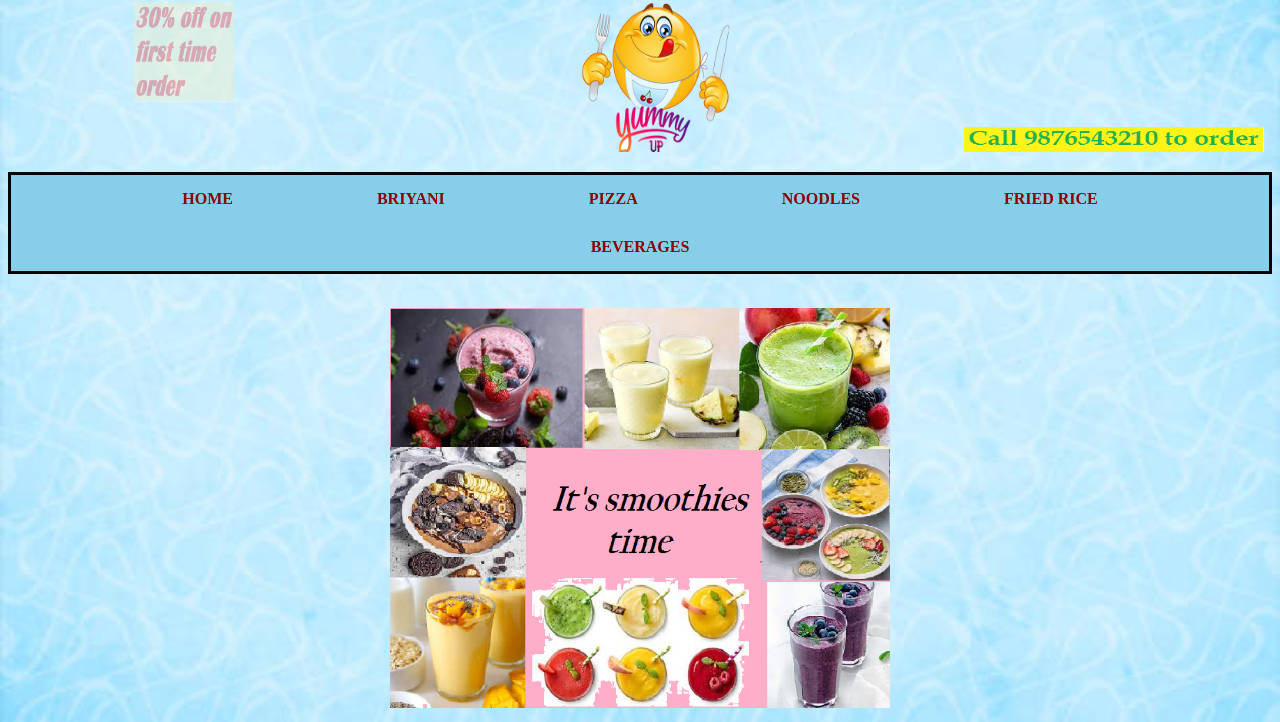
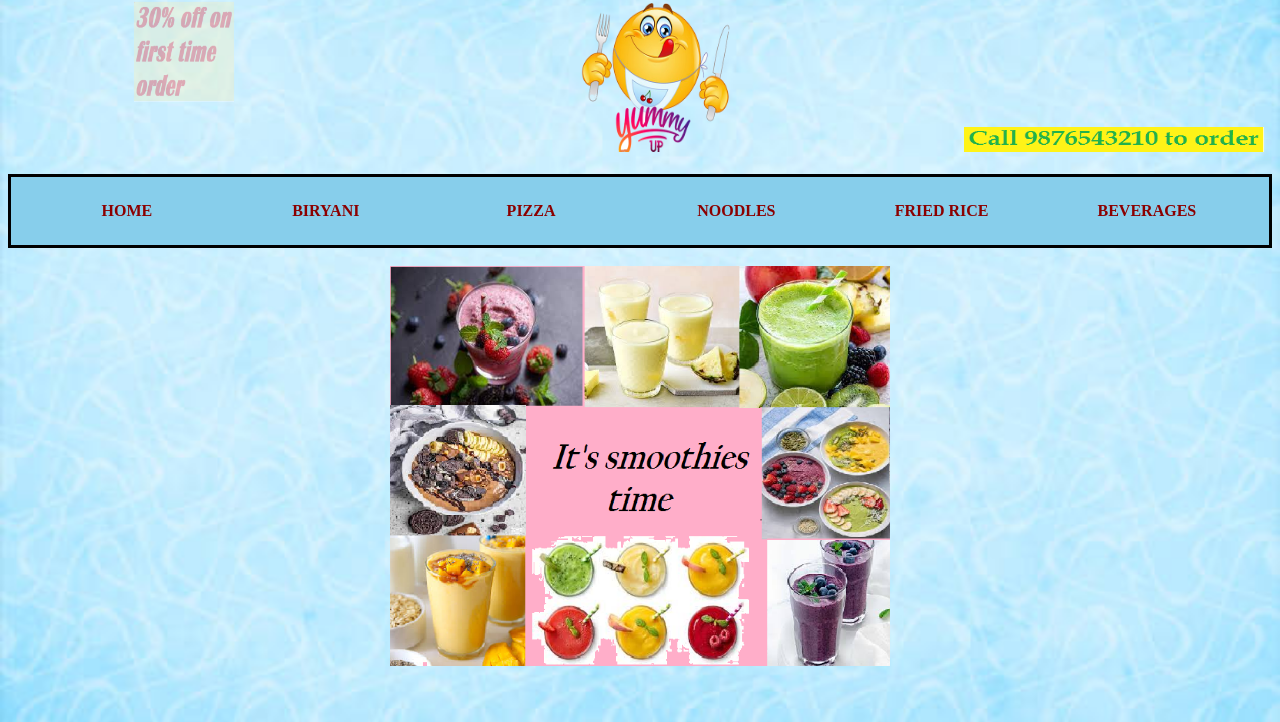
Before and after one commit to malathi1989/yummyup, a plain HTML site: page index.html in a window 1280 px wide. Shown: the part 78-800 px from the top of the page. Drawn offline with Linux system fonts and the light colour scheme.

Commit message:
Add files via upload

```diff
--- a/index.html
+++ b/index.html
@@ -23,22 +23,23 @@
 	</h1>
 
  <div class="row">
+
   <div style="width:35%; margin-left:10%;vertical-align: top;"> <img src="offer.png" width="100" height="100" class="blink" ></div>
   <div style="width:30%;"> <img src="yummy.png" width="150" height="150" class="yummy" ></div>
   <div style="width:20%;"> <img src="call.png" width="300" height="25" class="call"> </div>
 
 </div>
+	<br>
 
+<div class="menu">
+  <div style="width:15%;"> <a href="index.html" >HOME</a></div>
+  <div style="width:16%;"><a href="biryani.html">BIRYANI</a></div>
+  <div style="width:16%;"><a href="pizza.html">PIZZA</a></div>
+  <div style="width:16%;"><a href="noodles.html">NOODLES</a></div>
+  <div style="width:16%;"><a href="friedrice.html">FRIED RICE</a></div>
+  <div style="width:16%;"><a href="beverages.html">BEVERAGES</a></div>
 
-<ul class="menu">
-  <li><a href="index.html" >HOME</a></li>
-  <li><a href="biryani.html">BRIYANI</a></li>
-  <li><a href="pizza.html">PIZZA</a></li>
-  <li><a href="noodles.html">NOODLES</a></li>
-  <li><a href="friedrice.html">FRIED RICE</a></li>
-  <li><a href="beverages.html">BEVERAGES</a></li>
-
-</ul>
+</div>
 
 	<br>
 
--- a/sty.css
+++ b/sty.css
@@ -14,29 +14,28 @@ h1
 
 }
 
-ul.menu li
+.menu div
 {
 
 	display: inline-block;
-	padding: 15px 70px;
+	padding:25px 0px;
 
 }
 
-ul.menu
+.menu
 {
 
-	padding-left: 0px;
 	background-color: skyblue;
 	border: solid;
 	text-align: center;
 }
 
-ul.menu li:hover
+.menu div:hover
 {
 	background-color: lightgreen;
 }
 
-ul.menu li a
+.menu div a
 {
    color: darkred;
    font-weight: bolder;
```
Also changed, not shown: beverages.html (+8 -8 lines), biryani.html (+8 -8 lines), friedrice.html (+8 -8 lines), noodles.html (+8 -8 lines), pizza.html (+8 -9 lines).
